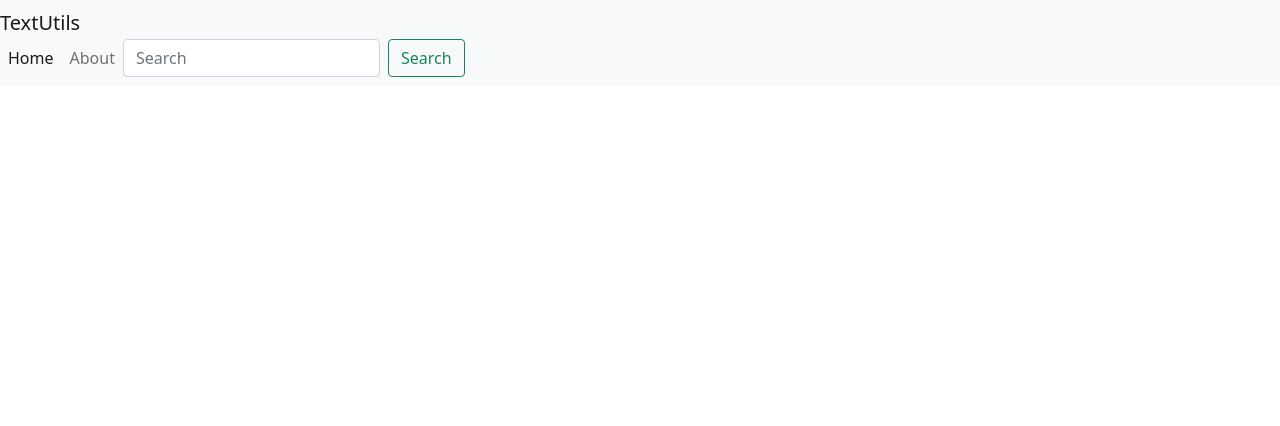
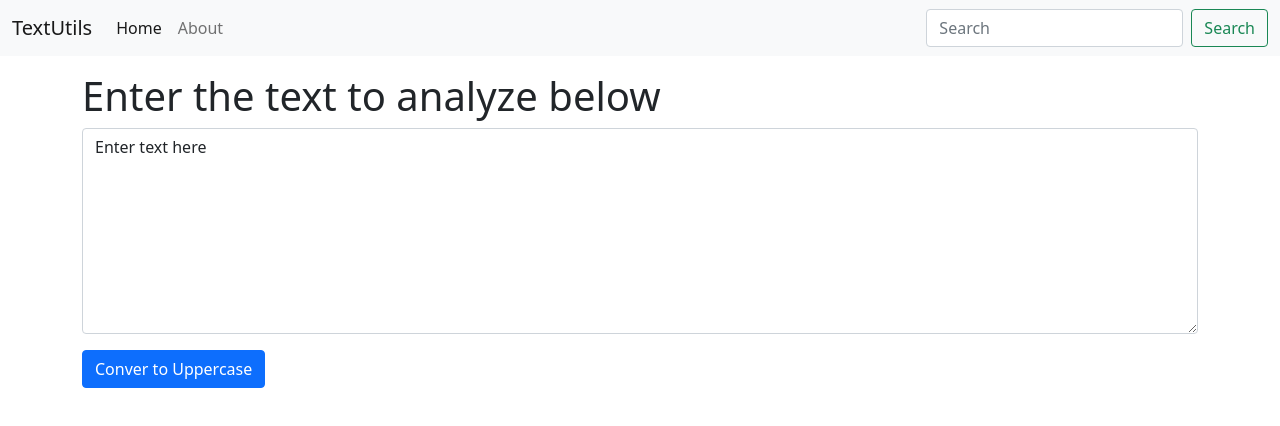
Before and after one commit to Shahbaz-1696/TextUtils-React, a React (Create React App) app: page / in a window 1280 px wide. Shown: the top 426 px of the page. Built offline with nearby package versions, Linux system fonts and the light colour scheme.

Commit message:
Intro to State and Event Handlers

```diff
--- a/src/App.js
+++ b/src/App.js
@@ -1,5 +1,6 @@
 import "./App.css";
 import Navbar from "./components/Navbar";
+import TextForm from "./components/TextForm";
 
 function App() {
   return (
@@ -7,6 +8,10 @@
       {/* <Navbar title="TextUtils2" about="About TextUtils" /> */}
       {/* <Navbar /> */}
       <Navbar title="TextUtils" />
+      <div className="container my-3">
+      <TextForm heading="Enter the text to analyze below" />
+      </div>
+
     </>
   );
 }
--- a/src/components/Navbar.js
+++ b/src/components/Navbar.js
@@ -5,7 +5,7 @@
 export default function Navbar(props) {
   return (
     <nav className="navbar navbar-expand-lg navbar-light bg-light">
-      <div classNameName="container-fluid">
+      <div className="container-fluid">
         <a className="navbar-brand" href="/">
           {props.title}
         </a>
--- /dev/null
+++ b/src/components/TextForm.js
@@ -0,0 +1,33 @@
+import React, { useState } from "react";
+
+export default function TextForm(props) {
+  const handleUpClick = () => {
+    // console.log("Uppercase was clicked: " + text);
+    let newText = text.toUpperCase();
+    setText(newText);
+  }
+
+  const handleOnChange = (event) => {
+    // console.log("On Change");
+    setText(event.target.value);
+  }
+
+  const [text, setText] = useState("Enter text here");
+  // text = "new text" //Wrong way to update the state
+  // setText("new text") //Correct way to update the state
+  return (
+    <div>
+      <h1>{props.heading}</h1>
+      <div className="mb-3">
+        <textarea
+          className="form-control"
+          id="exampleFormControlTextarea1"
+          rows="8"
+          value={text}
+          onChange = {handleOnChange}
+        ></textarea>
+      </div>
+      <button className="btn btn-primary" onClick={handleUpClick}>Conver to Uppercase</button>
+    </div>
+  );
+}
```
